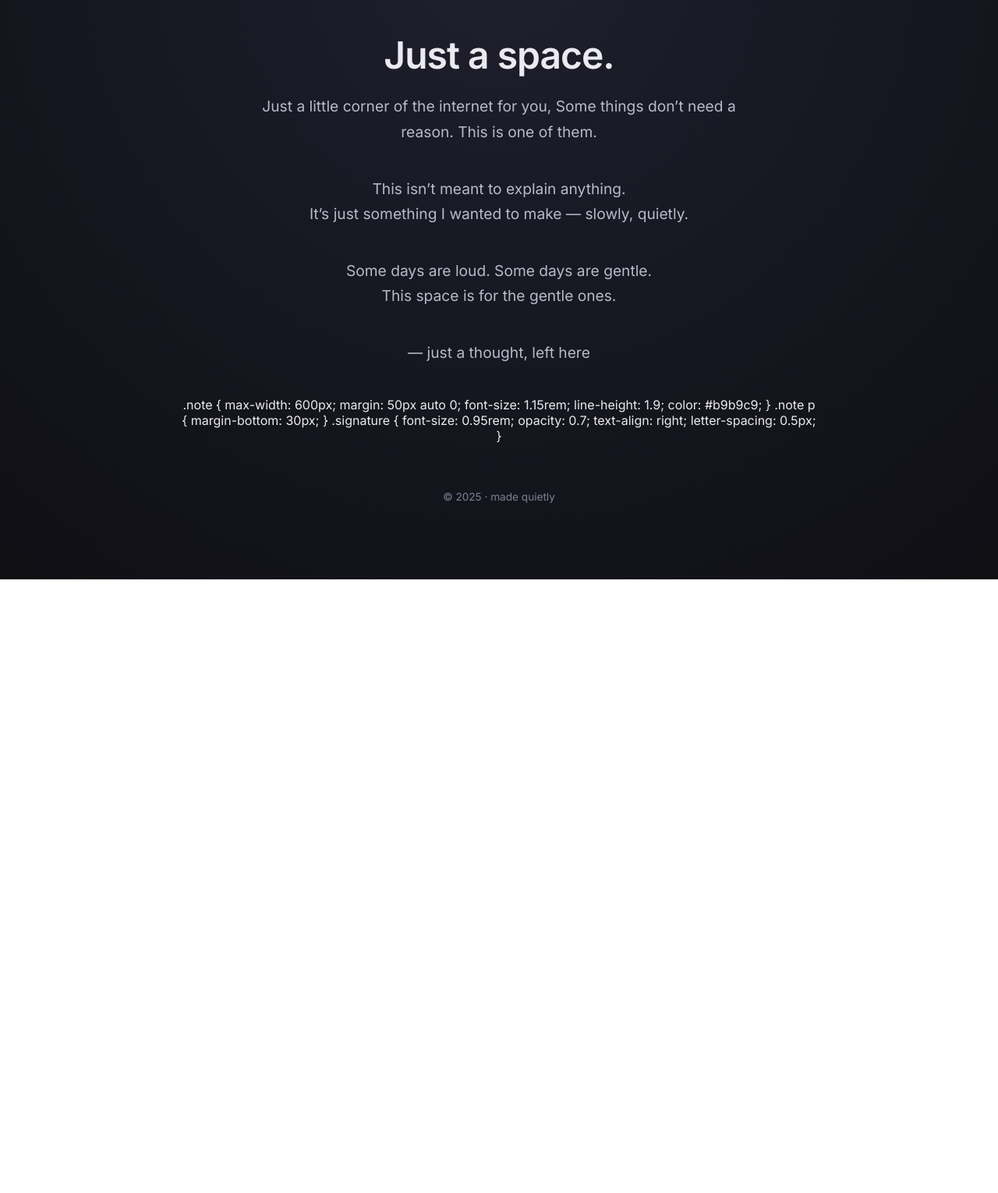
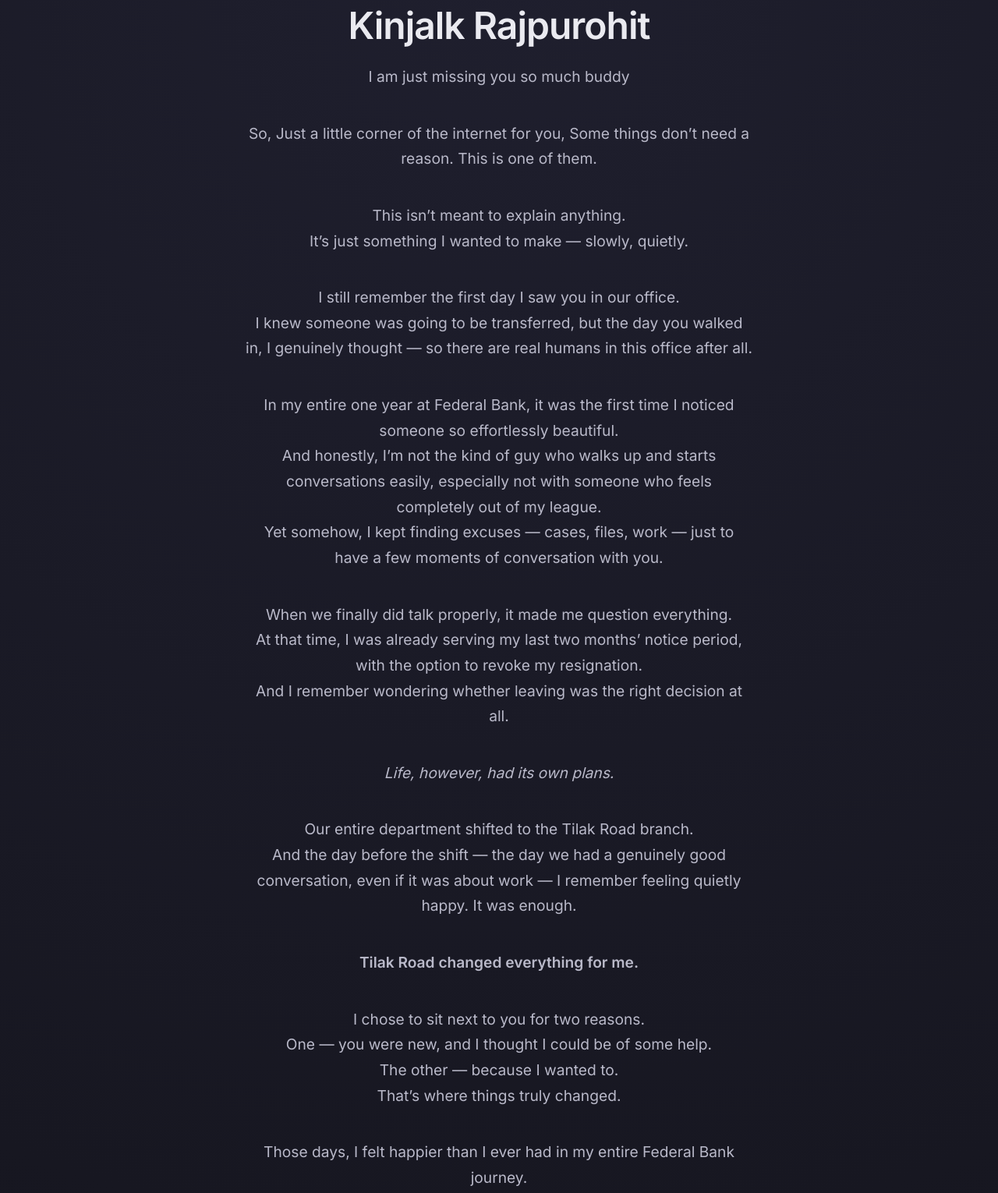
Before and after one commit to sanskarparihar/kinjalkrajpurohit, a plain HTML site: page index.html in a window 1280 px wide. Shown: the part 57-1587 px from the top of the page at 78% size. Before the commit the page ends 800 px from the top, so only its background shows below. Drawn offline with Linux system fonts and the light colour scheme.

Commit message:
Update index.html

```diff
--- a/index.html
+++ b/index.html
@@ -74,9 +74,12 @@
 </head>
 <body>
   <div class="container">
-    <h1>Just a space.</h1>
+    <h1>Kinjalk Rajpurohit</h1>
     <p>
-      Just a little corner of the internet for you, Some things don’t need a reason. This is one of them.
+      I am just missing you so much buddy
+    </p>
+    <p>
+     So, Just a little corner of the internet for you, Some things don’t need a reason. This is one of them.
     </p>
 
 <div class="note">
@@ -85,34 +88,69 @@
     It’s just something I wanted to make — slowly, quietly.
   </p>
 
-  <p>
-    Some days are loud. Some days are gentle. <br>
-    This space is for the gentle ones.
-  </p>
+  <div class="letter">
+  <p>I still remember the first day I saw you in our office.<br>
+  I knew someone was going to be transferred, but the day you walked in, I genuinely thought — so there are real humans in this office after all.</p>
+
+  <p>In my entire one year at Federal Bank, it was the first time I noticed someone so effortlessly beautiful.<br>
+  And honestly, I’m not the kind of guy who walks up and starts conversations easily, especially not with someone who feels completely out of my league.<br>
+  Yet somehow, I kept finding excuses — cases, files, work — just to have a few moments of conversation with you.</p>
+
+  <p>When we finally did talk properly, it made me question everything.<br>
+  At that time, I was already serving my last two months’ notice period, with the option to revoke my resignation.<br>
+  And I remember wondering whether leaving was the right decision at all.</p>
+
+  <p><em>Life, however, had its own plans.</em></p>
+
+  <p>Our entire department shifted to the Tilak Road branch.<br>
+  And the day before the shift — the day we had a genuinely good conversation, even if it was about work — I remember feeling quietly happy. It was enough.</p>
+
+  <p><strong>Tilak Road changed everything for me.</strong></p>
+
+  <p>I chose to sit next to you for two reasons.<br>
+  One — you were new, and I thought I could be of some help.<br>
+  The other — because I wanted to.<br>
+  That’s where things truly changed.</p>
+
+  <p>Those days, I felt happier than I ever had in my entire Federal Bank journey.</p>
+
+  <p>There was a day when you weren’t yourself — quiet, distant — and it genuinely affected me.<br>
+  Not because you weren’t talking to me, but because the smile and joy that usually lived on your face were missing.<br>
+  Even on my way home, I stopped just to text you an apology — not out of guilt, but out of concern.</p>
+
+  <p>Things got better after that.</p>
+
+  <p>When you went to Ujjain for a few days, I missed you more than I expected.<br>
+  Those were my last days in the office, and I really wished you were around.<br>
+  Still, the calls and messages during that time meant a lot to me.</p>
+
+  <p>The day you came back, I was genuinely happy — because I knew I’d get to see you before leaving.</p>
+
+  <p>And then there was that day — when we stepped out of the office, just the two of us.<br>
+  No rush. No crowd. No noise.<br>
+  That was the closest I ever felt to you, and it was truly beautiful.</p>
+
+  <p class="quote">“Gadbad teri bike ki seat mein nahi, kahin aur hai.”</p>
+
+  <p>Still stays with me. It made me smile in a way I didn’t expect.</p>
+
+  <p>Coming back to the office after four long hours felt funny, almost unreal.<br>
+  Later, meeting you at your home a few times — those moments mattered too.</p>
+
+  <p>But honestly, those office days with you were the best part of my life.<br>
+  I felt alive.</p>
+
+  <p>I’m writing this just to let you know — what we shared was real and beautiful.<br>
+  And I truly believe there are many more good moments waiting for us ahead.</p>
+
+  <p class="ending">I miss you a lot, buddy.</p>
+</div>
+
 
   <p class="signature">
     — just a thought, left here
   </p>
 </div>
-
-.note {
-  max-width: 600px;
-  margin: 50px auto 0;
-  font-size: 1.15rem;
-  line-height: 1.9;
-  color: #b9b9c9;
-}
-
-.note p {
-  margin-bottom: 30px;
-}
-
-.signature {
-  font-size: 0.95rem;
-  opacity: 0.7;
-  text-align: right;
-  letter-spacing: 0.5px;
-}
 
 
     <footer>
```
